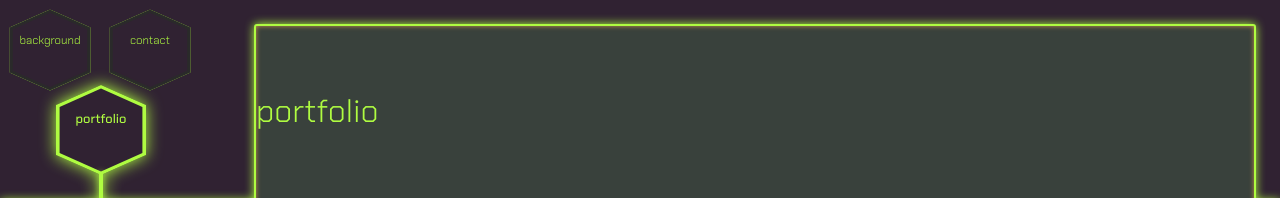
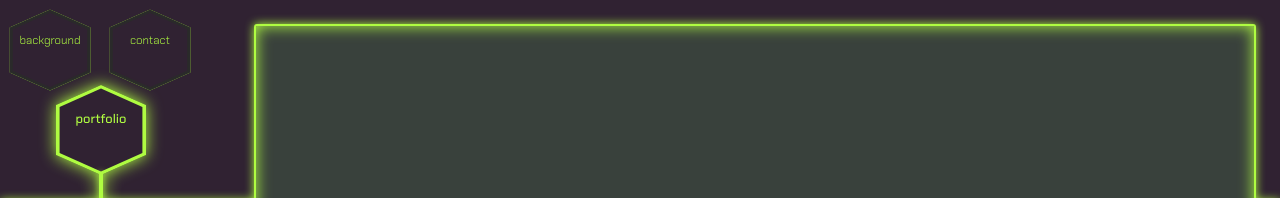
Before and after one commit to a-stepanian/portfolio-v2, a React (Create React App) app: page / in a window 1280 px wide. Shown: the top 198 px of the page. Built offline with nearby package versions, Linux system fonts and the light colour scheme; some icons are missing.

Commit message:
Adds individual content pages

```diff
--- a/src/Components/InfoPanelContents.tsx
+++ b/src/Components/InfoPanelContents.tsx
@@ -3,6 +3,8 @@ import { useAppContext } from "../AppContext";
 import { PiXThin } from "react-icons/pi";
 import { useRef } from "react";
 import Projects from "./portfolio/Projects";
+import Contact from "./contact/Contact";
+import Experience from "./experience/Experience";
 
 interface IInfoPanelContentsProps {
   text: string;
@@ -28,16 +30,15 @@ const InfoPanelContents = (props: IInfoPanelContentsProps) => {
           <PiXThin className="close-icon" />
         </button>
       </div>
-      <div className="panel-header">
-        <h1>{text === "background" ? "background info" : text === "contact" ? "Let's Connect" : text}</h1>
-      </div>
-      <Projects />
+      {btnClicked === "portfolio" && <Projects />}
+      {btnClicked === "contact" && <Contact />}
+      {btnClicked === "background" && <Experience />}
     </Wrapper>
   );
 };
 
 const Wrapper = styled.section`
-  box-shadow: inset 0 0 5px #c69749;
+  box-shadow: inset 0 0 15px ${props => props.theme.primaryColor};
   position: absolute;
   top: 0;
   bottom: 0;
@@ -65,19 +66,9 @@ const Wrapper = styled.section`
     background-color: transparent;
     border-radius: 4px;
   }
-  .panel-header {
-    padding: 1.5rem 0 0;
-    display: flex;
-    justify-content: space-between;
-    h1 {
-      color: ${props => props.theme.primaryColor};
-      font-size: 2rem;
-      font-weight: 100;
-      margin-bottom: 1rem;
-    }
-  }
   .button-wrapper {
     position: sticky;
+    width: calc(100% + 1rem);
     top: 0;
     display: flex;
     justify-content: flex-end;
```
